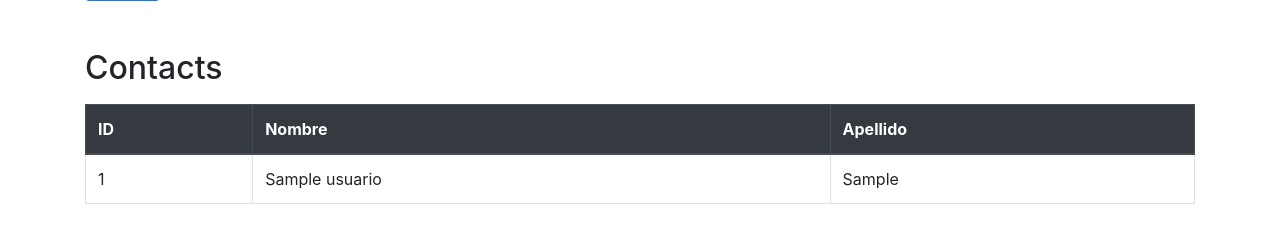
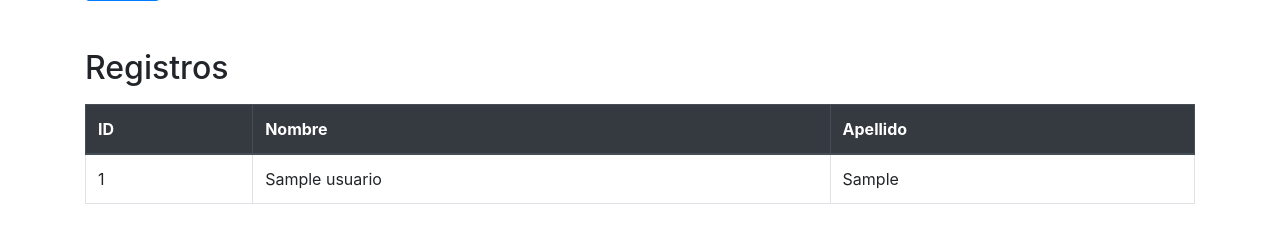
Before and after one commit to Valeria-YL/len, a Flask app: page / in a window 1280 px wide. Shown: the part 319-568 px from the top of the page. Run offline with Flask 3, Linux system fonts and the light colour scheme; tables that the repository leaves empty or names only in its code hold one stand-in row (values such as "Sample post"); some libraries are stand-ins or nearby versions.

Commit message:
flask inserts -a

```diff
--- a/app.py
+++ b/app.py
@@ -12,15 +12,15 @@ def index():
 
     try:
         cursor.execute("SELECT id, nombre, apellido FROM usuario")
-        contacts = cursor.fetchall()
+        registro = cursor.fetchall()
     except pymysql.MySQLError as e:
         print(f"Error: {e}")
-        contacts = []
+        registro = []
     finally:
         cursor.close()
         connection.close()
 
-    return render_template('form.html', contacts=contacts)
+    return render_template('form.html', contacts = registro)
 
 @app.route('/', methods=['POST'])
 def submit():
--- a/templates/form.html
+++ b/templates/form.html
@@ -3,7 +3,7 @@
 <head>
     <meta charset="UTF-8">
     <meta name="viewport" content="width=device-width, initial-scale=1.0">
-    <title>Usuario</title>
+    <title>Usuarios</title>
     <link rel="stylesheet" href="https://stackpath.bootstrapcdn.com/bootstrap/4.5.2/css/bootstrap.min.css">
     <link rel="stylesheet" href="style.css">
 </head>
@@ -22,7 +22,7 @@
             <button type="submit" class="btn btn-primary">Añadir</button>
         </form>
 
-        <h2 class="mt-5">Contacts</h2>
+        <h2 class="mt-5">Registros</h2>
         <table class="table table-bordered mt-3">
             <thead class="thead-dark">
                 <tr>
@@ -32,13 +32,13 @@
                 </tr>
             </thead>
             <tbody>
-                {% for contact in contacts %}
+                {%for registro in contacts %}
                 <tr>
-                    <td>{{ contact.id }}</td>
-                    <td>{{ contact.nombre }}</td>
-                    <td>{{ contact.apellido }}</td>
+                    <td>{{ registro.id }}</td>
+                    <td>{{ registro.nombre }}</td>
+                    <td>{{ registro.apellido }}</td>
                 </tr>
-                {% endfor %}
+               {% endfor %}
             </tbody>
         </table>
     </div>
```
